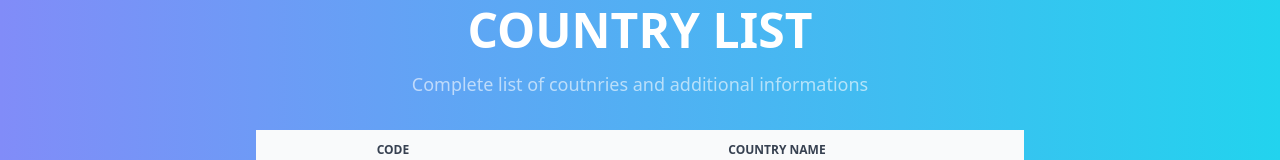
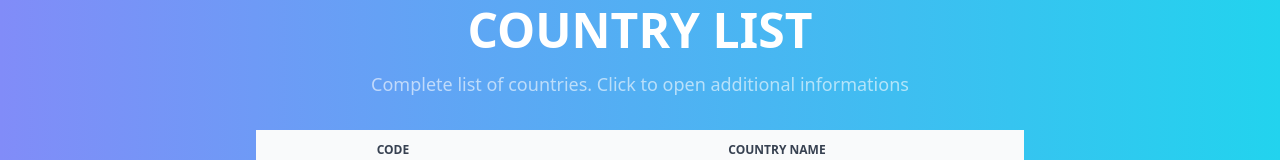
Before and after one commit to orafael-almeida/country-project, a Next.js app in the folder fe/: page / in a window 1280 px wide. Shown: the part 146-306 px from the top of the page. Built offline with nearby package versions, Linux system fonts and the light colour scheme; no server answers.

Commit message:
fix: adjusts title  typing and add header in layout

```diff
--- a/fe/src/app/layout.tsx
+++ b/fe/src/app/layout.tsx
@@ -1,5 +1,6 @@
 import type { Metadata } from "next";
 import "./globals.css";
+import Header from "@/sections/Header";
 
 export const metadata: Metadata = {
   title: "Country Finder APP",
@@ -13,7 +14,12 @@ export default function RootLayout({
 }>) {
   return (
     <html lang="en">
-      <body className={`bg-gradient-to-r from-indigo-400 to-cyan-400 min-h-screen antialiased`}>{children}</body>
+      <body
+        className={`bg-gradient-to-r from-indigo-400 to-cyan-400 min-h-screen antialiased`}
+      >
+        <Header />
+        {children}
+      </body>
     </html>
   );
 }
--- a/fe/src/app/page.tsx
+++ b/fe/src/app/page.tsx
@@ -1,10 +1,8 @@
-import Header from "@/sections/Header";
 import MainSection from "@/sections/MainSection";
 
 export default function Home() {
   return (
     <div className="">
-      <Header />
       <MainSection />
     </div>
   );
--- a/fe/src/sections/MainSection.tsx
+++ b/fe/src/sections/MainSection.tsx
@@ -6,7 +6,7 @@ const MainSection = () => {
     <div className="h-screen py-32">
       <SectionTitle
         title="Country List"
-        description="Complete list of coutnries and additional informations"
+        description="Complete list of countries. Click to open additional informations"
       />
       <TableList />
     </div>
```
